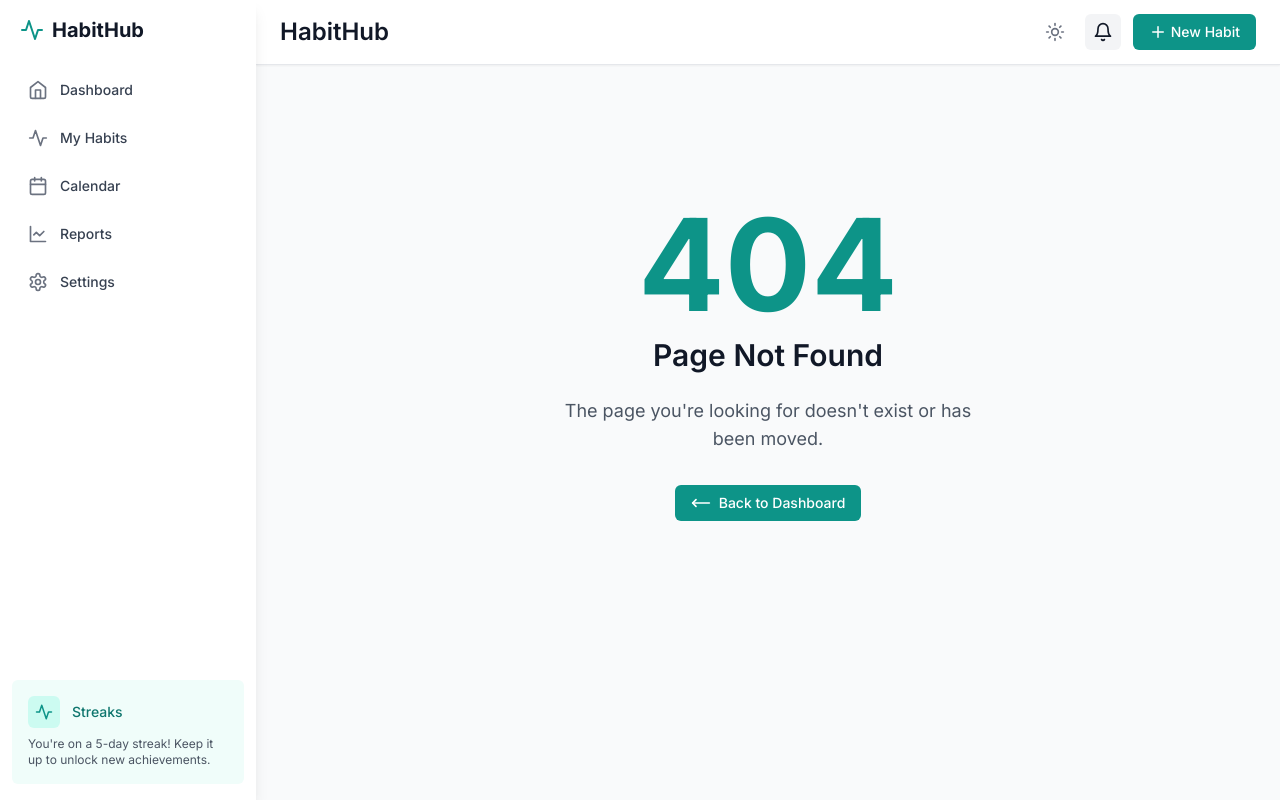
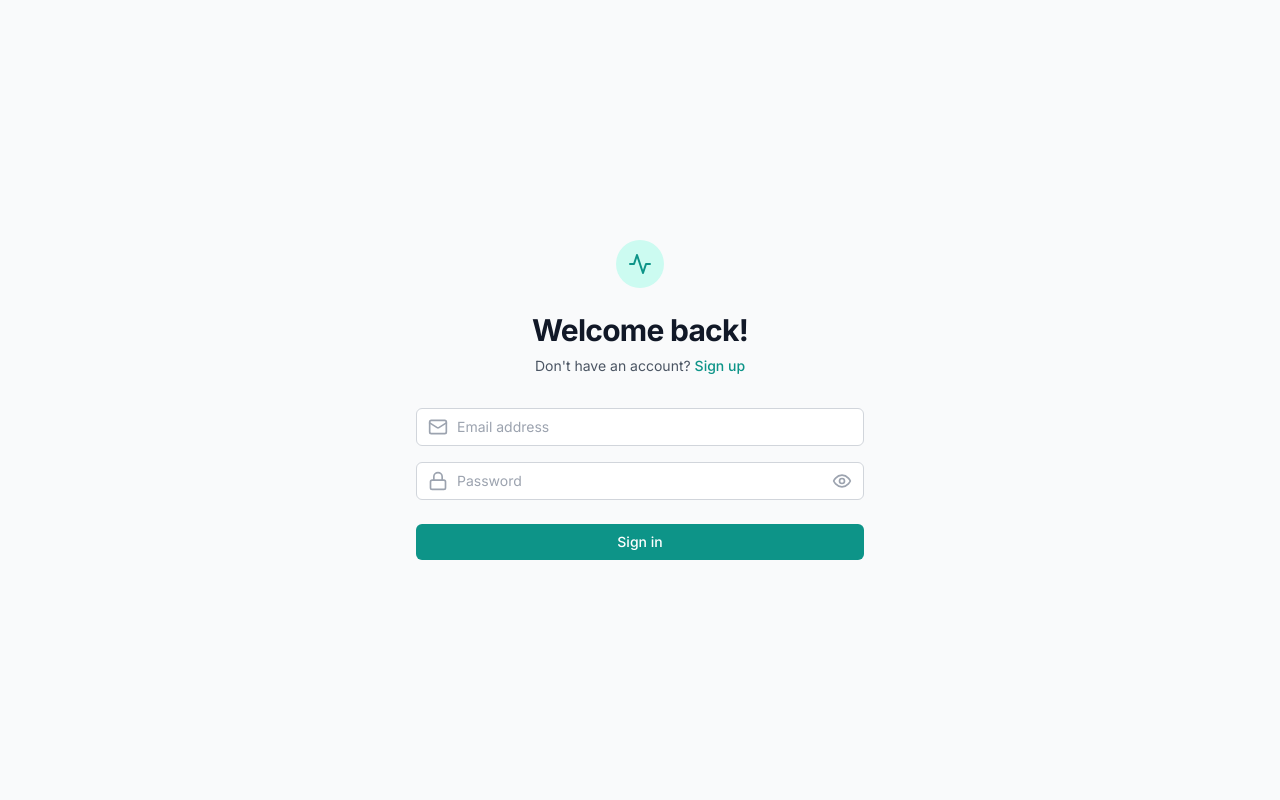
Before and after one commit to ianhistorillo/habit-tracker, a React (Vite) app: page /auth in a window 1280 px wide. Built offline with nearby package versions, Linux system fonts and the light colour scheme; no server answers.

Commit message:
adding login setup with supabase integration

```diff
--- a/package.json
+++ b/package.json
@@ -10,6 +10,7 @@
     "preview": "vite preview"
   },
   "dependencies": {
+    "@supabase/supabase-js": "^2.39.3",
     "chart.js": "^4.4.1",
     "date-fns": "^3.2.0",
     "framer-motion": "^10.18.0",
@@ -19,8 +20,7 @@
     "react-dom": "^18.3.1",
     "react-router-dom": "^6.21.3",
     "sonner": "^1.4.0",
-    "zustand": "^4.4.7",
-    "workbox-window": "^7.0.0"
+    "zustand": "^4.4.7"
   },
   "devDependencies": {
     "@eslint/js": "^9.9.1",
--- a/src/App.tsx
+++ b/src/App.tsx
@@ -1,44 +1,50 @@
-import { useEffect } from 'react';
-import { Route, Routes } from 'react-router-dom';
+import { useEffect } from "react";
+import { Route, Routes } from "react-router-dom";
 
-import Layout from './components/layout/Layout';
-import Dashboard from './pages/Dashboard';
-import HabitsPage from './pages/HabitsPage';
-import CalendarPage from './pages/CalendarPage';
-import ReportsPage from './pages/ReportsPage';
-import SettingsPage from './pages/SettingsPage';
-import NotFoundPage from './pages/NotFoundPage';
+import Layout from "./components/layout/Layout";
+import AuthGuard from "./components/auth/AuthGuard";
+import AuthPage from "./pages/AuthPage";
+import Dashboard from "./pages/Dashboard";
+import HabitsPage from "./pages/HabitsPage";
+import CalendarPage from "./pages/CalendarPage";
+import ReportsPage from "./pages/ReportsPage";
+import SettingsPage from "./pages/SettingsPage";
+import NotFoundPage from "./pages/NotFoundPage";
 
-import { useThemeStore } from './stores/themeStore';
+import { useThemeStore } from "./stores/themeStore";
 
 function App() {
   const { theme, setTheme } = useThemeStore();
 
   useEffect(() => {
     // Check if user prefers dark mode
-    const prefersDarkMode = window.matchMedia('(prefers-color-scheme: dark)').matches;
+    const prefersDarkMode = window.matchMedia(
+      "(prefers-color-scheme: dark)"
+    ).matches;
 
     // Check for saved theme preference in local storage
-    const savedTheme = localStorage.getItem('theme');
+    const savedTheme = localStorage.getItem("theme");
 
     if (savedTheme) {
-      setTheme(savedTheme as 'light' | 'dark');
+      setTheme(savedTheme as "light" | "dark");
     } else if (prefersDarkMode) {
-      setTheme('dark');
+      setTheme("dark");
     }
   }, [setTheme]);
 
   useEffect(() => {
-    if (theme === 'dark') {
-      document.documentElement.classList.add('dark');
+    if (theme === "dark") {
+      document.documentElement.classList.add("dark");
     } else {
-      document.documentElement.classList.remove('dark');
+      document.documentElement.classList.remove("dark");
     }
-    localStorage.setItem('theme', theme);
+    localStorage.setItem("theme", theme);
   }, [theme]);
 
   return (
+    <AuthGuard>
       <Routes>
+        <Route path="/auth" element={<AuthPage />} />
         <Route path="/" element={<Layout />}>
           <Route index element={<Dashboard />} />
           <Route path="habits" element={<HabitsPage />} />
@@ -48,6 +54,7 @@ function App() {
           <Route path="*" element={<NotFoundPage />} />
         </Route>
       </Routes>
+    </AuthGuard>
   );
 }
 
--- /dev/null
+++ b/src/components/auth/AuthGuard.tsx
@@ -0,0 +1,45 @@
+import { useEffect } from "react";
+import { useNavigate, useLocation } from "react-router-dom";
+import { useAuthStore } from "../../stores/authStore";
+
+interface AuthGuardProps {
+  children: React.ReactNode;
+}
+
+const PUBLIC_ROUTES = ["/auth"];
+
+const AuthGuard = ({ children }: AuthGuardProps) => {
+  const navigate = useNavigate();
+  const location = useLocation();
+  const { user, loading, initialize } = useAuthStore();
+
+  useEffect(() => {
+    initialize();
+  }, [initialize]);
+
+  useEffect(() => {
+    if (!loading) {
+      const isPublicRoute = PUBLIC_ROUTES.some((route) =>
+        location.pathname.startsWith(route)
+      );
+
+      if (!user && !isPublicRoute) {
+        navigate("/auth");
+      } else if (user && isPublicRoute) {
+        navigate("/");
+      }
+    }
+  }, [user, loading, location.pathname, navigate]);
+
+  if (loading) {
+    return (
+      <div className="flex min-h-screen items-center justify-center bg-gray-50 dark:bg-gray-900">
+        <div className="h-8 w-8 animate-spin rounded-full border-4 border-primary-500 border-t-transparent" />
+      </div>
+    );
+  }
+
+  return <>{children}</>;
+};
+
+export default AuthGuard;
--- /dev/null
+++ b/src/lib/supabase.ts
@@ -0,0 +1,11 @@
+import { createClient } from "@supabase/supabase-js";
+import { Database } from "./database.types";
+
+const supabaseUrl = import.meta.env.VITE_SUPABASE_URL;
+const supabaseKey = import.meta.env.VITE_SUPABASE_ANON_KEY;
+
+if (!supabaseUrl || !supabaseKey) {
+  throw new Error("Missing Supabase environment variables");
+}
+
+export const supabase = createClient<Database>(supabaseUrl, supabaseKey);
--- /dev/null
+++ b/src/pages/AuthPage.tsx
@@ -0,0 +1,148 @@
+import { useState } from "react";
+import { useNavigate } from "react-router-dom";
+import { Activity, Mail, Lock, Eye, EyeOff } from "lucide-react";
+import { motion } from "framer-motion";
+import { useAuthStore } from "../../src/stores/authStore";
+
+const AuthPage = () => {
+  const navigate = useNavigate();
+  const { signIn, signUp } = useAuthStore();
+  const [isLogin, setIsLogin] = useState(true);
+  const [showPassword, setShowPassword] = useState(false);
+  const [loading, setLoading] = useState(false);
+  const [email, setEmail] = useState("");
+  const [password, setPassword] = useState("");
+
+  const handleSubmit = async (e: React.FormEvent) => {
+    e.preventDefault();
+    setLoading(true);
+
+    try {
+      if (isLogin) {
+        await signIn(email, password);
+        navigate("/");
+      } else {
+        await signUp(email, password);
+        setIsLogin(true);
+      }
+    } catch (error) {
+      // Error is handled in the store
+    } finally {
+      setLoading(false);
+    }
+  };
+
+  return (
+    <div className="flex min-h-screen items-center justify-center bg-gray-50 px-4 py-12 dark:bg-gray-900 sm:px-6 lg:px-8">
+      <div className="w-full max-w-md space-y-8">
+        <motion.div
+          initial={{ opacity: 0, y: -20 }}
+          animate={{ opacity: 1, y: 0 }}
+          transition={{ duration: 0.3 }}
+          className="text-center"
+        >
+          <div className="mx-auto flex h-12 w-12 items-center justify-center rounded-full bg-primary-100 dark:bg-primary-900">
+            <Activity className="h-6 w-6 text-primary-600 dark:text-primary-400" />
+          </div>
+          <h2 className="mt-6 text-3xl font-bold tracking-tight text-gray-900 dark:text-white">
+            {isLogin ? "Welcome back!" : "Create your account"}
+          </h2>
+          <p className="mt-2 text-sm text-gray-600 dark:text-gray-400">
+            {isLogin ? "Don't have an account? " : "Already have an account? "}
+            <button
+              type="button"
+              onClick={() => setIsLogin(!isLogin)}
+              className="font-medium text-primary-600 hover:text-primary-500 dark:text-primary-400 dark:hover:text-primary-300"
+            >
+              {isLogin ? "Sign up" : "Sign in"}
+            </button>
+          </p>
+        </motion.div>
+
+        <motion.form
+          initial={{ opacity: 0 }}
+          animate={{ opacity: 1 }}
+          transition={{ duration: 0.3, delay: 0.1 }}
+          className="mt-8 space-y-6"
+          onSubmit={handleSubmit}
+        >
+          <div className="space-y-4 rounded-md">
+            <div>
+              <label htmlFor="email" className="sr-only">
+                Email address
+              </label>
+              <div className="relative">
+                <div className="pointer-events-none absolute inset-y-0 left-0 flex items-center pl-3">
+                  <Mail className="h-5 w-5 text-gray-400" />
+                </div>
+                <input
+                  id="email"
+                  name="email"
+                  type="email"
+                  autoComplete="email"
+                  required
+                  value={email}
+                  onChange={(e) => setEmail(e.target.value)}
+                  className="input w-full pl-10"
+                  placeholder="Email address"
+                />
+              </div>
+            </div>
+
+            <div>
+              <label htmlFor="password" className="sr-only">
+                Password
+              </label>
+              <div className="relative">
+                <div className="pointer-events-none absolute inset-y-0 left-0 flex items-center pl-3">
+                  <Lock className="h-5 w-5 text-gray-400" />
+                </div>
+                <input
+                  id="password"
+                  name="password"
+                  type={showPassword ? "text" : "password"}
+                  autoComplete={isLogin ? "current-password" : "new-password"}
+                  required
+                  value={password}
+                  onChange={(e) => setPassword(e.target.value)}
+                  className="input w-full pl-10 pr-10"
+                  placeholder="Password"
+                  minLength={6}
+                />
+                <button
+                  type="button"
+                  className="absolute inset-y-0 right-0 flex items-center pr-3"
+                  onClick={() => setShowPassword(!showPassword)}
+                >
+                  {showPassword ? (
+                    <EyeOff className="h-5 w-5 text-gray-400" />
+                  ) : (
+                    <Eye className="h-5 w-5 text-gray-400" />
+                  )}
+                </button>
+              </div>
+            </div>
+          </div>
+
+          <button
+            type="submit"
+            disabled={loading}
+            className="btn btn-primary relative w-full justify-center"
+          >
+            {loading ? (
+              <div className="flex items-center">
+                <div className="h-5 w-5 animate-spin rounded-full border-2 border-white border-t-transparent" />
+              </div>
+            ) : isLogin ? (
+              "Sign in"
+            ) : (
+              "Create account"
+            )}
+          </button>
+        </motion.form>
+      </div>
+    </div>
+  );
+};
+
+export default AuthPage;
--- /dev/null
+++ b/src/stores/authStore.ts
@@ -0,0 +1,82 @@
+import { create } from "zustand";
+import { supabase } from "../lib/supabase";
+import { User } from "@supabase/supabase-js";
+import { toast } from "sonner";
+
+interface AuthState {
+  user: User | null;
+  loading: boolean;
+  signUp: (email: string, password: string) => Promise<void>;
+  signIn: (email: string, password: string) => Promise<void>;
+  signOut: () => Promise<void>;
+  initialize: () => Promise<void>;
+}
+
+export const useAuthStore = create<AuthState>((set) => ({
+  user: null,
+  loading: true,
+
+  signUp: async (email: string, password: string) => {
+    try {
+      const { error } = await supabase.auth.signUp({
+        email,
+        password,
+      });
+
+      if (error) throw error;
+
+      toast.success("Registration successful! You can now sign in.");
+    } catch (error) {
+      toast.error(error instanceof Error ? error.message : "Failed to sign up");
+      throw error;
+    }
+  },
+
+  signIn: async (email: string, password: string) => {
+    try {
+      const { error, data } = await supabase.auth.signInWithPassword({
+        email,
+        password,
+      });
+
+      if (error) throw error;
+
+      set({ user: data.user });
+      toast.success("Welcome back!");
+    } catch (error) {
+      toast.error(error instanceof Error ? error.message : "Failed to sign in");
+      throw error;
+    }
+  },
+
+  signOut: async () => {
+    try {
+      const { error } = await supabase.auth.signOut();
+      if (error) throw error;
+      set({ user: null });
+      toast.success("Signed out successfully");
+    } catch (error) {
+      toast.error(
+        error instanceof Error ? error.message : "Failed to sign out"
+      );
+      throw error;
+    }
+  },
+
+  initialize: async () => {
+    try {
+      const {
+        data: { session },
+      } = await supabase.auth.getSession();
+      set({ user: session?.user || null, loading: false });
+
+      // Listen for auth changes
+      supabase.auth.onAuthStateChange((_event, session) => {
+        set({ user: session?.user || null });
+      });
+    } catch (error) {
+      console.error("Error initializing auth:", error);
+      set({ loading: false });
+    }
+  },
+}));
```
Also changed, not shown: 2 other files (tests, documents, lock files or other folders). Lines whose indentation alone changed are shown as unchanged.
